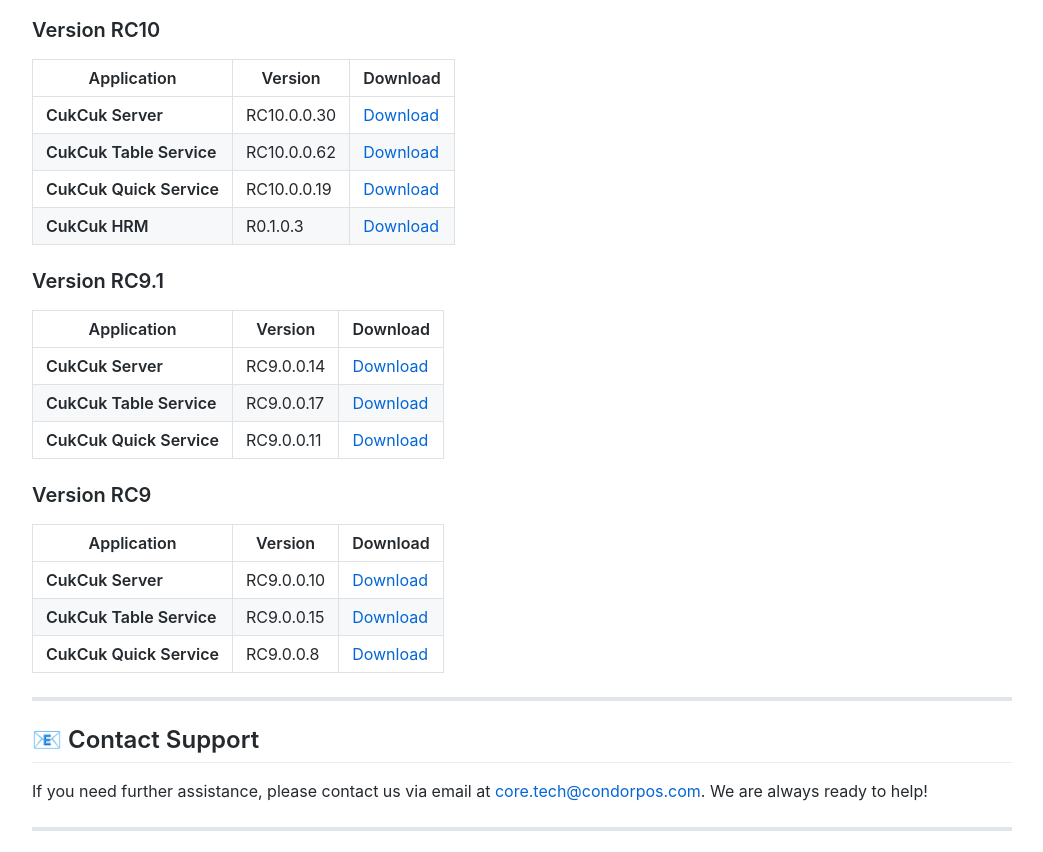
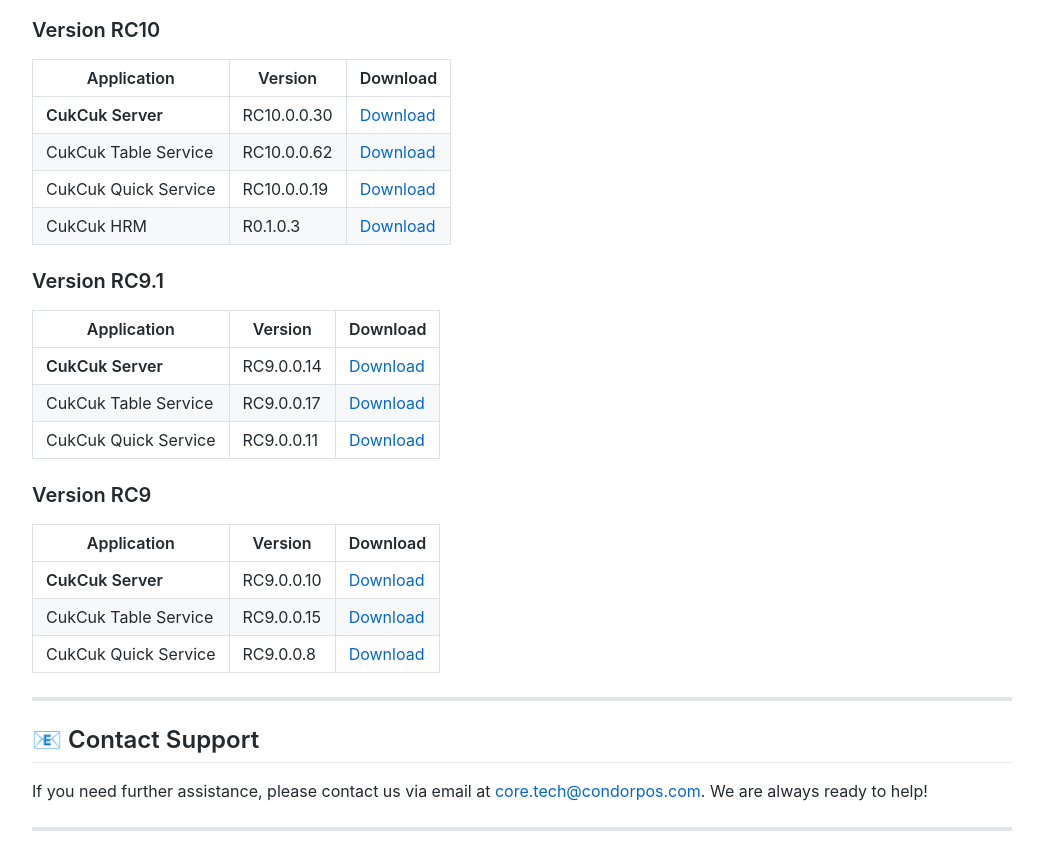
Before and after one commit to cukcuk-phi/release-notes, a plain HTML site: page index.html in a window 1280 px wide. Shown: the part 420-1272 px from the top of the page, without its empty margins (118-1161 px from the left). Drawn offline with Linux system fonts and the light colour scheme.

Commit message:
Update index.html

```diff
--- a/index.html
+++ b/index.html
@@ -68,17 +68,17 @@
       <td><a href="https://drive.google.com/file/d/1ca-UrSIEhge-M460HEnOmDGp7iL1Q8fx/view?usp=sharing">Download</a></td>
     </tr>
     <tr>
-      <td><strong>CukCuk Table Service</strong></td>
+      <td>CukCuk Table Service</td>
       <td>RC10.0.0.62</td>
       <td><a href="https://drive.google.com/file/d/13vA2rzLbsjjre5gH-UUvbI7YUP4M5-Xd/view?usp=sharing">Download</a></td>
     </tr>
     <tr>
-      <td><strong>CukCuk Quick Service</strong></td>
+      <td>CukCuk Quick Service</td>
       <td>RC10.0.0.19</td>
       <td><a href="https://drive.google.com/file/d/1lJfhrxmJp2yf1FvB8lzRj6ss1O20MwMS/view?usp=sharing">Download</a></td>
     </tr>
     <tr>
-      <td><strong>CukCuk HRM</strong></td>
+      <td>CukCuk HRM</td>
       <td>R0.1.0.3</td>
       <td><a href="https://drive.google.com/file/d/113vDAPf4lx7j12li6D05_0u4WLshGzPZ/view?usp=sharing">Download</a></td>
     </tr>
@@ -102,12 +102,12 @@
       <td><a href="https://drive.google.com/file/d/1qOkZ27mn54QvAn5OxF0lHPgqFg17kw5I/view?usp=sharing">Download</a></td>
     </tr>
     <tr>
-      <td><strong>CukCuk Table Service</strong></td>
+      <td>CukCuk Table Service</td>
       <td>RC9.0.0.17</td>
       <td><a href="https://drive.google.com/file/d/196a0x_HPUWz0tT9lso0gPzNQm8VWWY4e/view?usp=sharing">Download</a></td>
     </tr>
     <tr>
-      <td><strong>CukCuk Quick Service</strong></td>
+      <td>CukCuk Quick Service</td>
       <td>RC9.0.0.11</td>
       <td><a href="https://drive.google.com/file/d/1gEBV25PVoe-4WHx8VKEyZIeVuSsrgHjW/view?usp=sharing">Download</a></td>
     </tr>
@@ -131,12 +131,12 @@
       <td><a href="https://drive.google.com/file/d/1mxU-Ebidi9Bm05mTSMx9FtsgdSIFGsjT/view?usp=sharing">Download</a></td>
     </tr>
     <tr>
-      <td><strong>CukCuk Table Service</strong></td>
+      <td>CukCuk Table Service</td>
       <td>RC9.0.0.15</td>
       <td><a href="https://drive.google.com/file/d/1pzgoBq-oXdaRUARlvUL_BGf0hdDkEKGo/view?usp=sharing">Download</a></td>
     </tr>
     <tr>
-      <td><strong>CukCuk Quick Service</strong></td>
+      <td>CukCuk Quick Service</td>
       <td>RC9.0.0.8</td>
       <td><a href="https://drive.google.com/file/d/1gysBoPR9bY3aYljb4gUJeOesqXF_tIw2/view?usp=sharing">Download</a></td>
     </tr>
```
